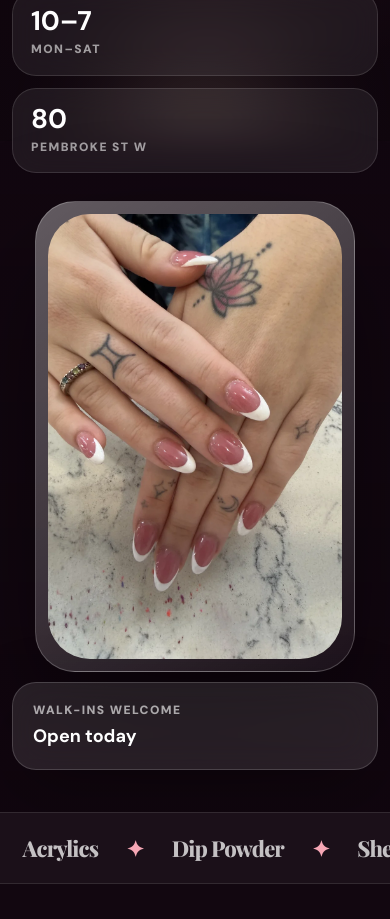
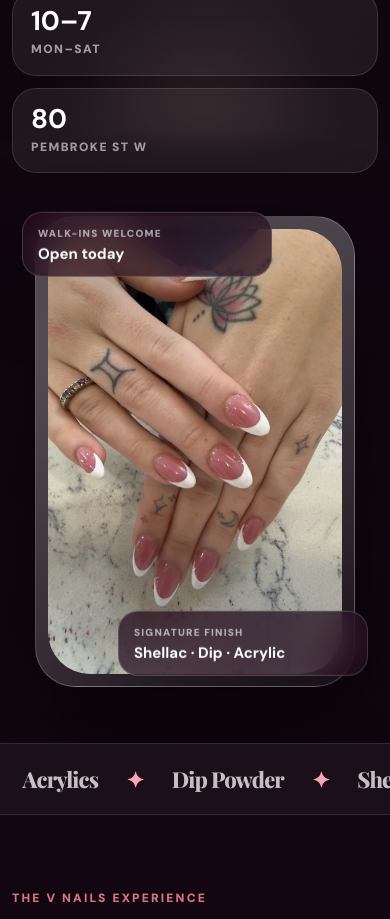
Before and after one commit to PixelVaultDev/vnails-pembroke-redesign, a website: page index.html in a window 390 px wide. Shown: the part 703-1622 px from the top of the page. Drawn offline with nearby package versions, Linux system fonts and the light colour scheme.

Commit message:
fix: show hero floating cards on mobile

```diff
--- a/index.html
+++ b/index.html
@@ -22,7 +22,7 @@
   <link rel="preconnect" href="https://fonts.googleapis.com">
   <link rel="preconnect" href="https://fonts.gstatic.com" crossorigin>
   <link href="https://fonts.googleapis.com/css2?family=DM+Sans:wght@400;500;700;800;900&family=Playfair+Display:wght@600;700;800&display=swap" rel="stylesheet">
-  <link rel="stylesheet" href="styles.css?v=home-hero-anchor-30a1496" />
+  <link rel="stylesheet" href="styles.css?v=mobile-floating-cards-20260528" />
 </head>
 <body>
   <div class="preloader" aria-hidden="true">
--- a/styles.css
+++ b/styles.css
@@ -221,10 +221,23 @@ dt { color: rgba(255,255,255,.68); } dd { margin: 0; font-weight: 950; text-alig
   h1 { font-size: clamp(36px, 10vw, 54px); }
   h2 { font-size: clamp(36px, 11vw, 52px); }
   .hero { grid-template-columns: 1fr; padding-inline: 12px; padding-bottom: 42px; }
-  .hero-stage { min-height: 460px; }
-  .phone-frame { width: min(320px, 86vw); border-radius: 40px; }
-  .floating-card { position: relative; inset: auto; width: 100%; margin-top: 10px; animation: none; }
-  .card-two { display: none; }
+  .hero-stage { min-height: 500px; overflow: visible; }
+  .phone-frame { width: min(320px, 86vw); border-radius: 40px; z-index: 1; }
+  .floating-card {
+    position: absolute;
+    inset: auto;
+    z-index: 2;
+    width: min(250px, 70vw);
+    padding: 13px 15px;
+    border-radius: 20px;
+    background: rgba(34, 13, 30, .74);
+    backdrop-filter: blur(18px) saturate(150%);
+    animation: floatCard 5.5s ease-in-out infinite;
+  }
+  .floating-card span { font-size: 10px; }
+  .floating-card strong { font-size: 15px; line-height: 1.15; }
+  .card-one { left: 10px; top: 18px; }
+  .card-two { display: block; right: 10px; bottom: 18px; }
   .hero-stats { display: grid; grid-template-columns: 1fr; }
   .section-wrap { width: min(100% - 24px, 1180px); }
   .experience, .services, .menu, .visit { padding: 74px 0; }
```
